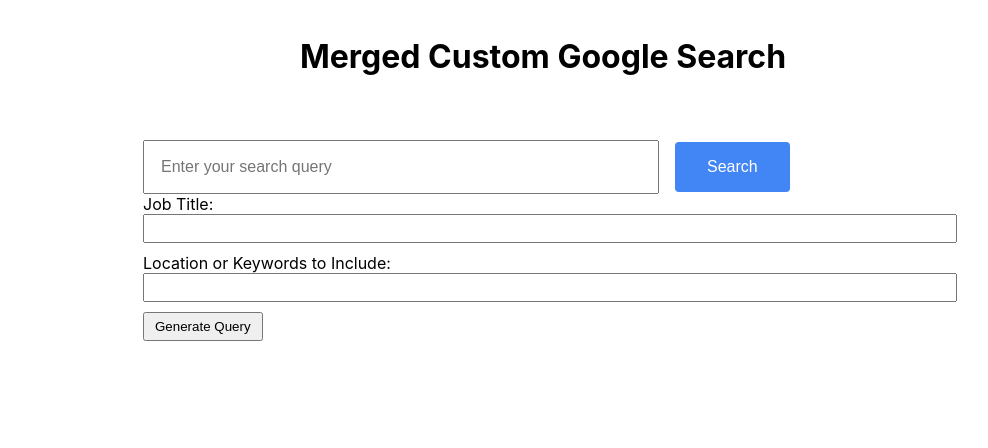
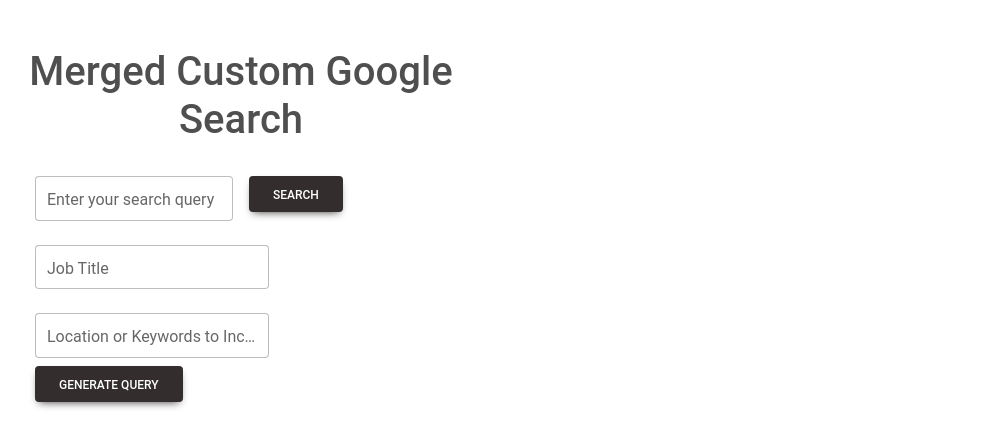
Before and after one commit to Romeorayyy/linkedin-custom-search, a React (Create React App) app: page / in a window 1280 px wide. Shown: the top 448 px of the page, without its empty margins (97-1085 px from the left). Built offline with nearby package versions, Linux system fonts and the light colour scheme.

Commit message:
styled the GoogleSearch.js to look how we want

```diff
--- a/package.json
+++ b/package.json
@@ -3,12 +3,14 @@
   "version": "0.1.0",
   "private": true,
   "dependencies": {
+    "@fortawesome/fontawesome-free": "^6.4.0",
     "@testing-library/jest-dom": "^5.16.5",
     "@testing-library/react": "^13.4.0",
     "@testing-library/user-event": "^13.5.0",
     "axios": "^1.4.0",
     "express": "^4.18.2",
     "googlethis": "^1.7.1",
+    "mdb-react-ui-kit": "^6.1.0",
     "qs": "^6.11.2",
     "react": "^18.2.0",
     "react-dom": "^18.2.0",
--- a/src/GoogleSearch.js
+++ b/src/GoogleSearch.js
@@ -1,8 +1,14 @@
-// /Users/randyyono/Desktop/google-search-app/src/GoogleSearch.js
 import React from 'react';
 import { useSearch } from './context/SearchContext';
 import Results from './components/Results';
 import ProfileCard from './components/ProfileCard';
+import {
+  MDBInput,
+  MDBBtn,
+  MDBContainer,
+  MDBRow,
+  MDBCol,
+} from 'mdb-react-ui-kit';
 
 const MergedSearch = () => {
   const {
@@ -18,59 +24,80 @@
   } = useSearch();
 
   return (
-    <div>
-      <div className="search-component-container">
+    <MDBContainer fluid className="p-5">
+      <MDBRow className="justify-content-center">
+        <MDBCol size="12" lg="6" className="px-5">
           <h1 className="search-header">Merged Custom Google Search</h1>
           {error && <div className="error">{error}</div>}
-
+          <MDBRow start className="px-5">
+            <MDBCol start size="12">
               <form onSubmit={handleSearchSubmit}>
-          <input
+                <MDBRow className="gx-3">
+                  {/* Add a row with horizontal gutter space */}
+                  <MDBCol>
+                    {/* Add col components for alignment */}
+                    <MDBInput
                       type="text"
+                      id="form1"
+                      label="Enter your search query"
                       value={searchQuery}
                       onChange={handleSearchQuery}
-            className="search-input"
-            placeholder="Enter your search query"
+                      size="lg"
+                      required
                     />
-          <button type="submit" className="search-button">
+                  </MDBCol>
+                  <MDBCol>
+                    <MDBBtn color="dark" type="submit">
                       Search
-          </button>
+                    </MDBBtn>
+                  </MDBCol>
+                </MDBRow>
               </form>
-
+            </MDBCol>
+            <MDBCol start size="12" className="gy-4">
               {/* Job search form */}
               <form onSubmit={handleSpecificSearchSubmit}>
-          <div style={{ marginBottom: '10px' }}>
-            <label htmlFor="jobTitle">Job Title:</label>
-            <input
+                <MDBRow className="gx-3">
+                  <MDBCol size="7">
+                    <MDBInput
                       type="text"
                       id="jobTitle"
+                      label="Job Title"
                       value={jobTitle}
                       onChange={handleSetJobTitle}
-              style={{ width: '100%', padding: '5px' }}
+                      size="lg"
+                      required
                     />
-          </div>
-
-          <div style={{ marginBottom: '10px' }}>
-            <label htmlFor="locationKeywords">
-              Location or Keywords to Include:
-            </label>
-            <input
+                  </MDBCol>
+                  <MDBCol size="7" className="gy-4">
+                    <MDBInput
                       type="text"
                       id="locationKeywords"
+                      label="Location or Keywords to Include"
                       value={locationKeywords}
                       onChange={handleSetLocationKeyword}
-              style={{ width: '100%', padding: '5px' }}
+                      size="lg"
+                      required
                     />
-          </div>
-
-          <button type="submit" style={{ padding: '5px 10px' }}>
+                  </MDBCol>
+                  <MDBCol size="12" className="gy-2">
+                    <MDBBtn color="dark" type="submit">
                       Generate Query
-          </button>
+                    </MDBBtn>
+                  </MDBCol>
+                </MDBRow>
               </form>
-
+            </MDBCol>
+          </MDBRow>
+          <MDBCol size="12" className="p-5">
             <Results />
+          </MDBCol>
+        </MDBCol>
+        <MDBCol size="12" lg="6" className="p-5">
           <ProfileCard />
-      </div>
-    </div>
+        </MDBCol>
+      </MDBRow>
+    </MDBContainer>
   );
 };
 
--- a/src/components/Results.js
+++ b/src/components/Results.js
@@ -24,15 +24,9 @@
               <p className="result-url">{metatags['og:url']}</p>
               {metatags['twitter:card'] &&
                 metatags['twitter:title'] &&
-                metatags['twitter:description'] &&
-                metatags['twitter:image'] && (
+                metatags['twitter:description'] && (
                   <div className="metatags">
                     <div className="twitter-card">
-                      <img
-                        style={{ width: '300px' }}
-                        src={metatags['twitter:image']}
-                        alt={metatags['twitter:title']}
-                      />
                       <h4>{metatags['twitter:title']}</h4>
                       <p>
                         {metatags['twitter:description'].replace(
--- a/src/index.js
+++ b/src/index.js
@@ -1,6 +1,8 @@
 import React from 'react';
 import ReactDOM from 'react-dom/client';
 import './App.css';
+import 'mdb-react-ui-kit/dist/css/mdb.min.css';
+import '@fortawesome/fontawesome-free/css/all.min.css';
 import App from './App';
 
 const root = ReactDOM.createRoot(document.getElementById('root'));
```
Also changed, not shown: 2 other files (tests, documents, lock files or other folders). Lines whose indentation alone changed are shown as unchanged.
